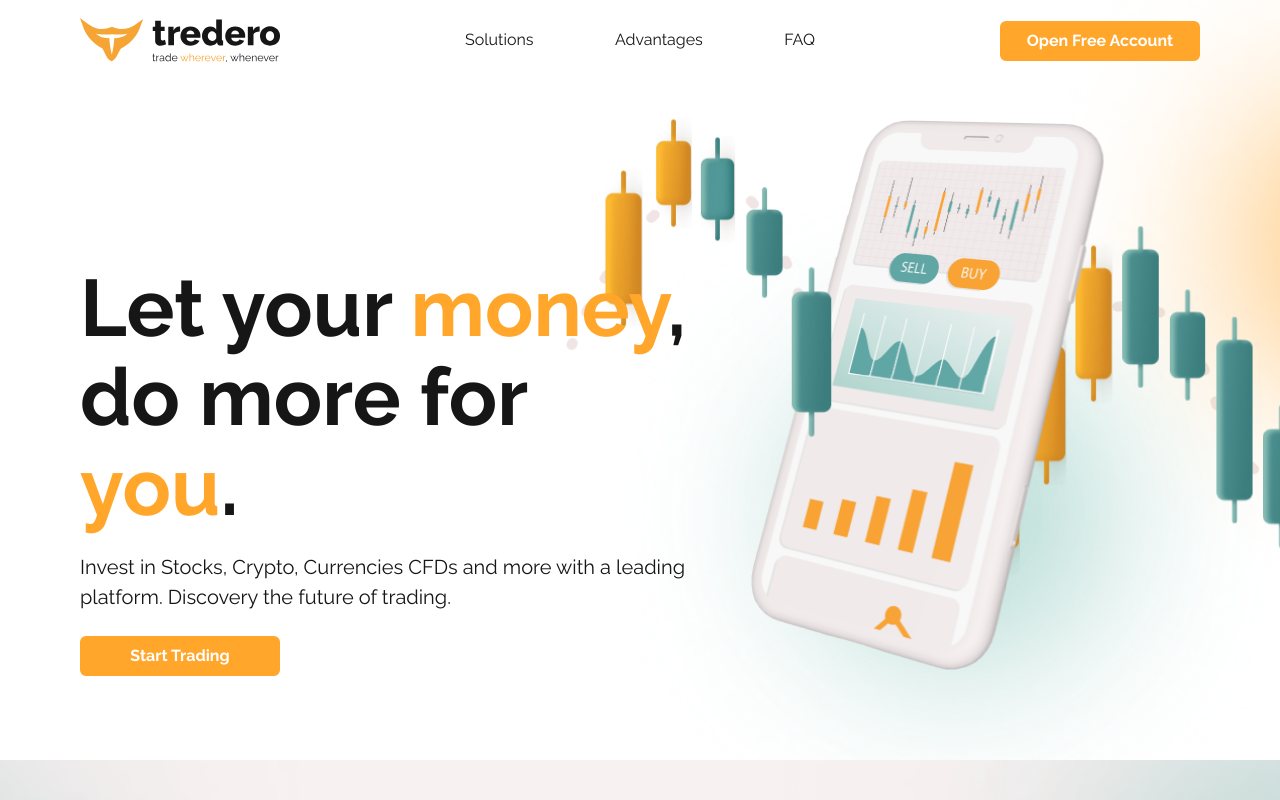
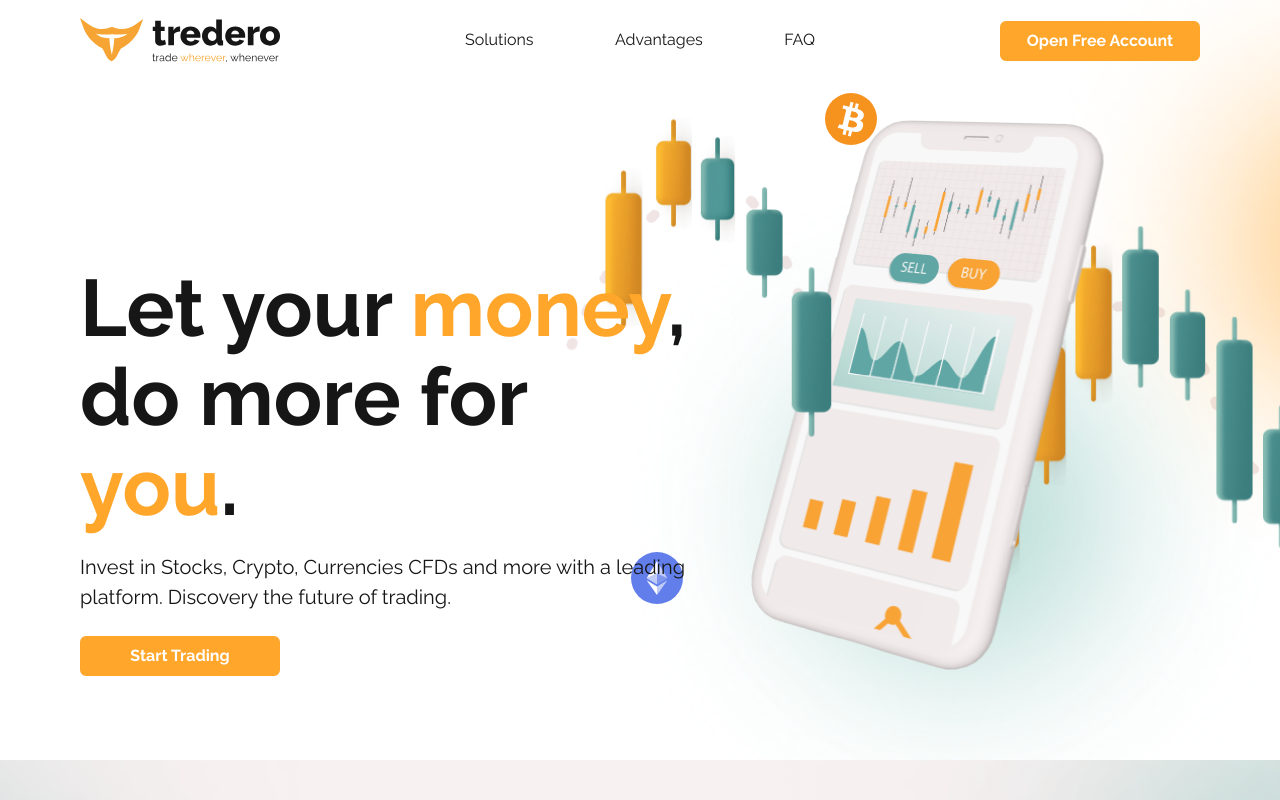
Before and after one commit to muu91/tredero, a plain HTML site: page index.html in a window 1280 px wide. Shown: the top 800 px of the page. Drawn offline with Linux system fonts and the light colour scheme; a script that the page names is missing.

Commit message:
Вставил иконки

```diff
--- a/css/style.css
+++ b/css/style.css
@@ -1395,6 +1395,16 @@ p {
   }
 }
 
+.bl_header .bl_header__content .bl_header__img .mini_block > img {
+  display: block;
+  position: absolute;
+  left: -5px;
+  top: -5px;
+  width: 52px;
+  height: auto;
+  z-index: 10;
+}
+
 .bl_header .bl_header__content .bl_header__img .mini_block h4 {
   color: #161616;
   margin-bottom: 16px;
@@ -1492,6 +1502,10 @@ p {
 .bl_header .bl_header__content .bl_header__img .mini_block .tv-mini-symbol-overview__link,
 .bl_header .bl_header__content .bl_header__img .mini_block .js-link {
   opacity: 1 !important;
+}
+
+.bl_header .bl_header__content .bl_header__img .mini_block iframe body .tv-circle-logo-pair__logo {
+  display: none !important;
 }
 
 .bl_header .bl_header__content .bl_header__img .mini_block1 {
--- a/index.html
+++ b/index.html
@@ -151,6 +151,8 @@
                         <img src="./img/header/union21.png" class="el el21" alt="element">
                      </div>
                      <div class="mini_block mini_block1">
+                        <img src="./img/header/icon1.svg" alt="icon1">
+
                         <!-- <h4>
                            <img src="./img/icons/top_arrow.svg" alt="top_arrow">
                            Ethereum (ETH-USD)
@@ -192,6 +194,7 @@
                         <!-- TradingView Widget END -->
                      </div>
                      <div class="mini_block mini_block2">
+                        <img src="./img/header/icon2.svg" alt="icon2">
                         <!-- <h4>
                            <img src="./img/icons/bottom_arrow.svg" alt="bottom_arrow">
                            Bitcoin (BTC-USD)
```
Also changed, not shown: img/header/icon1.svg (added), img/header/icon2.svg (added).
